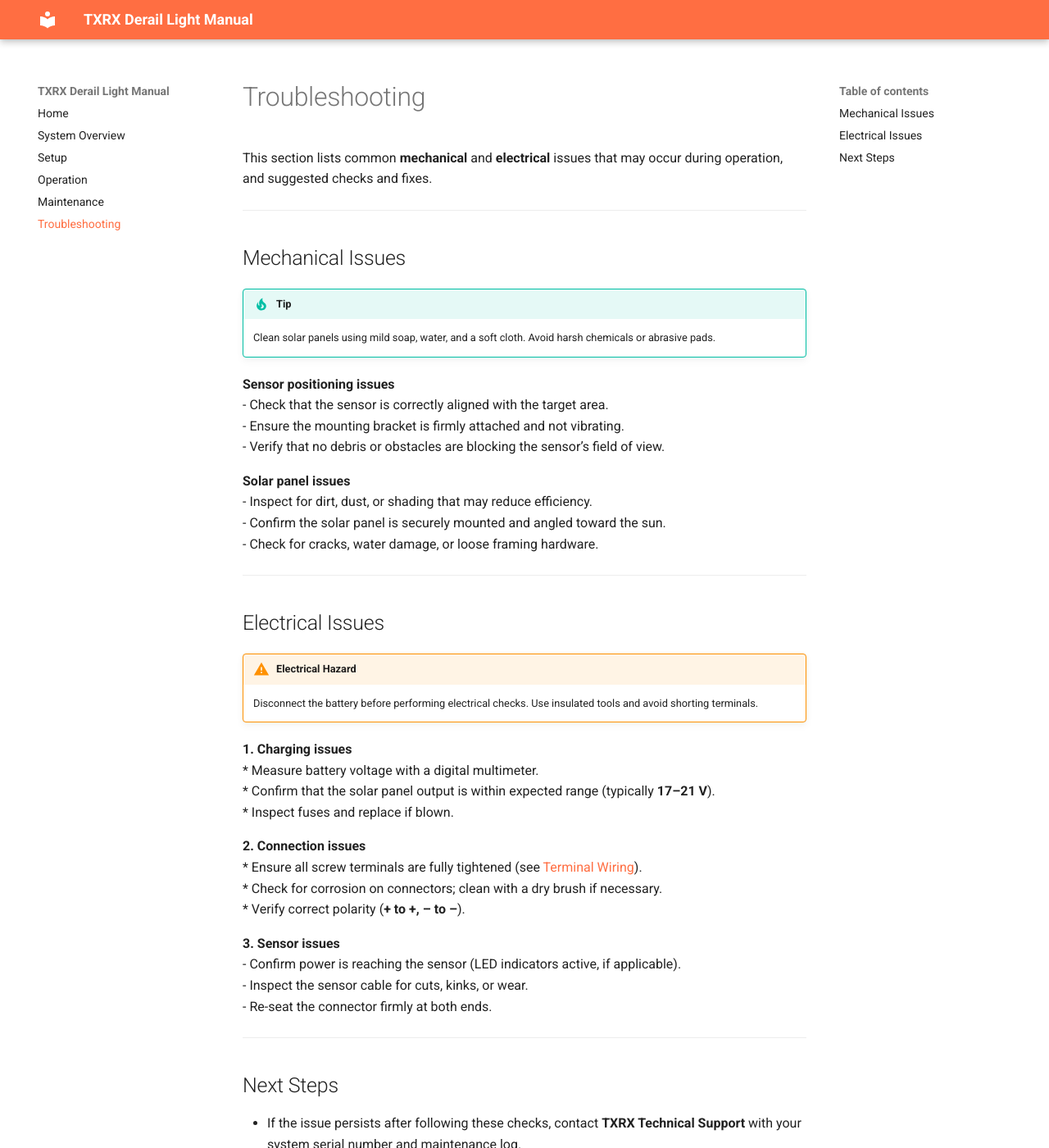
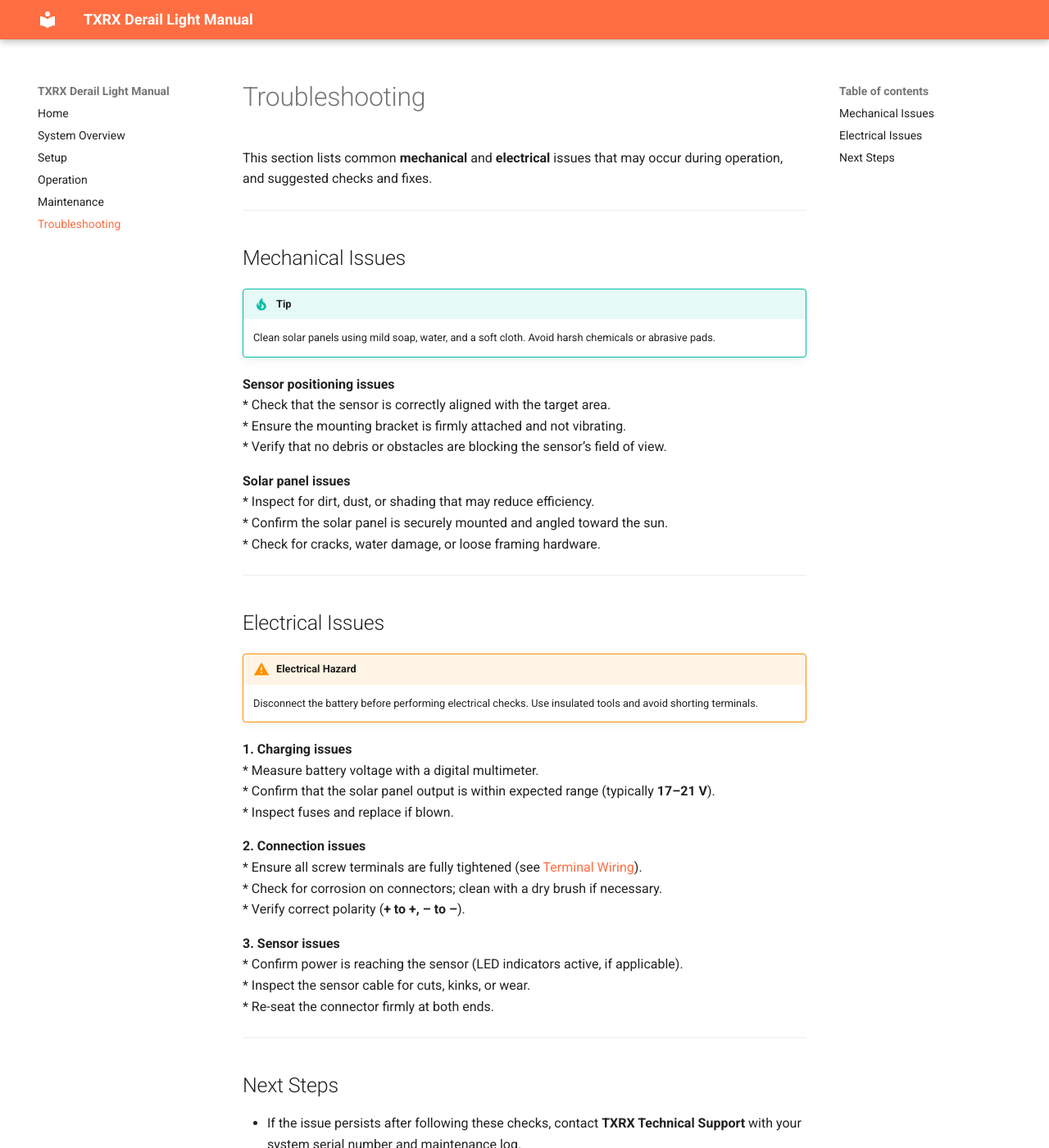
Before and after one commit to niell-ion/derail-docs, an MkDocs documentation site: the page built from docs/derail_troubleshooting.md, in a window 1280 px wide and 1400 px high. Shown: the whole window at 82% size. Built offline with MkDocs 1.6.1 and Material for MkDocs 9.7.7, drawn with Linux system fonts in a browser that asks for light colours.

Commit message:
Update derail_troubleshooting.md

```diff
--- a/docs/derail_troubleshooting.md
+++ b/docs/derail_troubleshooting.md
@@ -8,14 +8,14 @@
     Clean solar panels using mild soap, water, and a soft cloth. Avoid harsh chemicals or abrasive pads.
 
 **Sensor positioning issues**
-   - Check that the sensor is correctly aligned with the target area.
-   - Ensure the mounting bracket is firmly attached and not vibrating.
-   - Verify that no debris or obstacles are blocking the sensor’s field of view.
+* Check that the sensor is correctly aligned with the target area.
+* Ensure the mounting bracket is firmly attached and not vibrating.
+* Verify that no debris or obstacles are blocking the sensor’s field of view.
 
 **Solar panel issues**
-   - Inspect for dirt, dust, or shading that may reduce efficiency.
-   - Confirm the solar panel is securely mounted and angled toward the sun.
-   - Check for cracks, water damage, or loose framing hardware.
+* Inspect for dirt, dust, or shading that may reduce efficiency.
+* Confirm the solar panel is securely mounted and angled toward the sun.
+* Check for cracks, water damage, or loose framing hardware.
 
 ---
 
@@ -25,19 +25,19 @@
     Disconnect the battery before performing electrical checks. Use insulated tools and avoid shorting terminals.
 
 **1. Charging issues**
-   * Measure battery voltage with a digital multimeter.
-   * Confirm that the solar panel output is within expected range (typically **17–21 V**).
-   * Inspect fuses and replace if blown.
+* Measure battery voltage with a digital multimeter.
+* Confirm that the solar panel output is within expected range (typically **17–21 V**).
+* Inspect fuses and replace if blown.
 
 **2. Connection issues**
-   * Ensure all screw terminals are fully tightened (see [Terminal Wiring](../wiring/terminals.md)).
-   * Check for corrosion on connectors; clean with a dry brush if necessary.
-   * Verify correct polarity (**+ to +, – to –**).
+* Ensure all screw terminals are fully tightened (see [Terminal Wiring](../wiring/terminals.md)).
+* Check for corrosion on connectors; clean with a dry brush if necessary.
+* Verify correct polarity (**+ to +, – to –**).
 
 **3. Sensor issues**
-   - Confirm power is reaching the sensor (LED indicators active, if applicable).
-   - Inspect the sensor cable for cuts, kinks, or wear.
-   - Re-seat the connector firmly at both ends.
+* Confirm power is reaching the sensor (LED indicators active, if applicable).
+* Inspect the sensor cable for cuts, kinks, or wear.
+* Re-seat the connector firmly at both ends.
 
 ---
 
```
